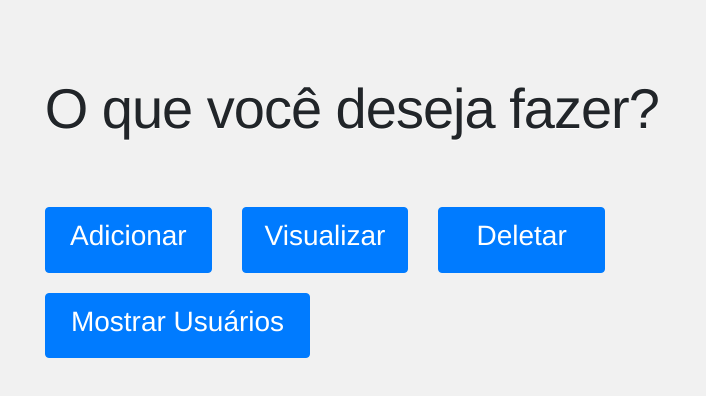
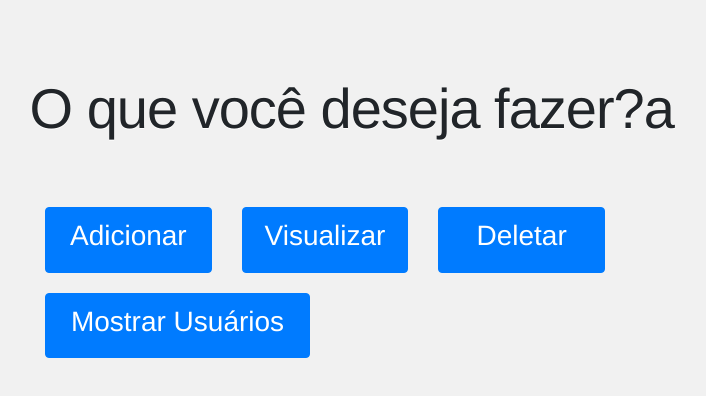
Before and after one commit to Secscy/secscy.github.io, a website with bundled scripts: page images/testes/index.html in a window 1280 px wide. Shown: the whole page, without its empty margins (315-1021 px from the left). Built offline with nearby package versions, Linux system fonts and the light colour scheme; some packages are replaced by stand-ins of ours.

Commit message:
Update index.html

```diff
--- a/images/testes/index.html
+++ b/images/testes/index.html
@@ -8,6 +8,7 @@
     <title>Page not found</title>
     <link rel="stylesheet" href="https://stackpath.bootstrapcdn.com/bootstrap/4.5.0/css/bootstrap.min.css">
     <link rel="stylesheet" href="style.css">
+    <script type="module" src="firebase.js"></script>
     <style type="text/css" media="screen">
       body {
         background-color: #f1f1f1;
@@ -53,7 +54,7 @@
     <div class="newContainer" style="display: block;">
 
       <div class="container oqDesejaFazer">
-        <h1 class="display-4">O que você deseja fazer?</h1>
+        <h1 class="display-4">O que você deseja fazer?a</h1>
 
         <div class="row">
           <div class="col-md-4">
```
